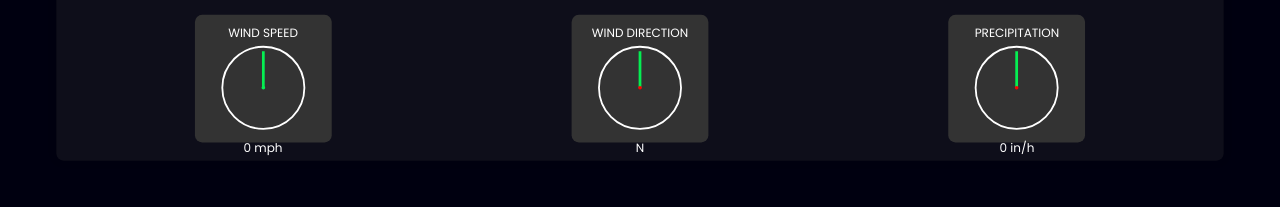
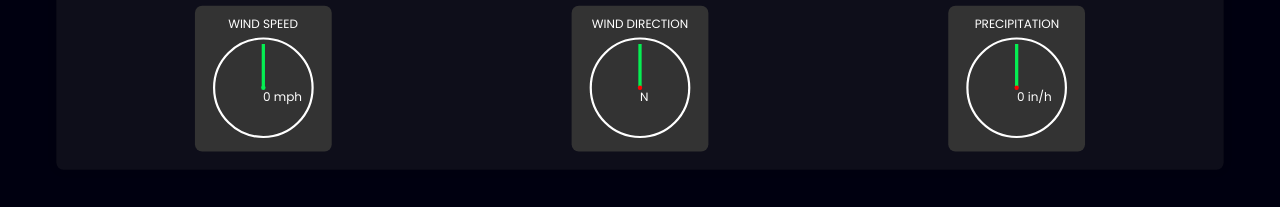
Before and after one commit to Ealfred1/WindSimulator, a plain HTML site: page index.html in a window 1280 px wide. Shown: the part 553-760 px from the top of the page. Drawn offline with nearby package versions, Linux system fonts and the light colour scheme.

Commit message:
layout: changes to the meter stuff

```diff
--- a/css/style.css
+++ b/css/style.css
@@ -142,9 +142,16 @@ input[type="range"] {
 }
 
 .meter {
-    width: 100px;
-    height: 100px;
+    width: 120px;
+    height: 120px;
     position: relative;
+}
+
+.meter div {
+    position: absolute;
+    bottom: 50%;
+    top: 50%;
+    left: 50%;
 }
 
 .meter-bg {
```
